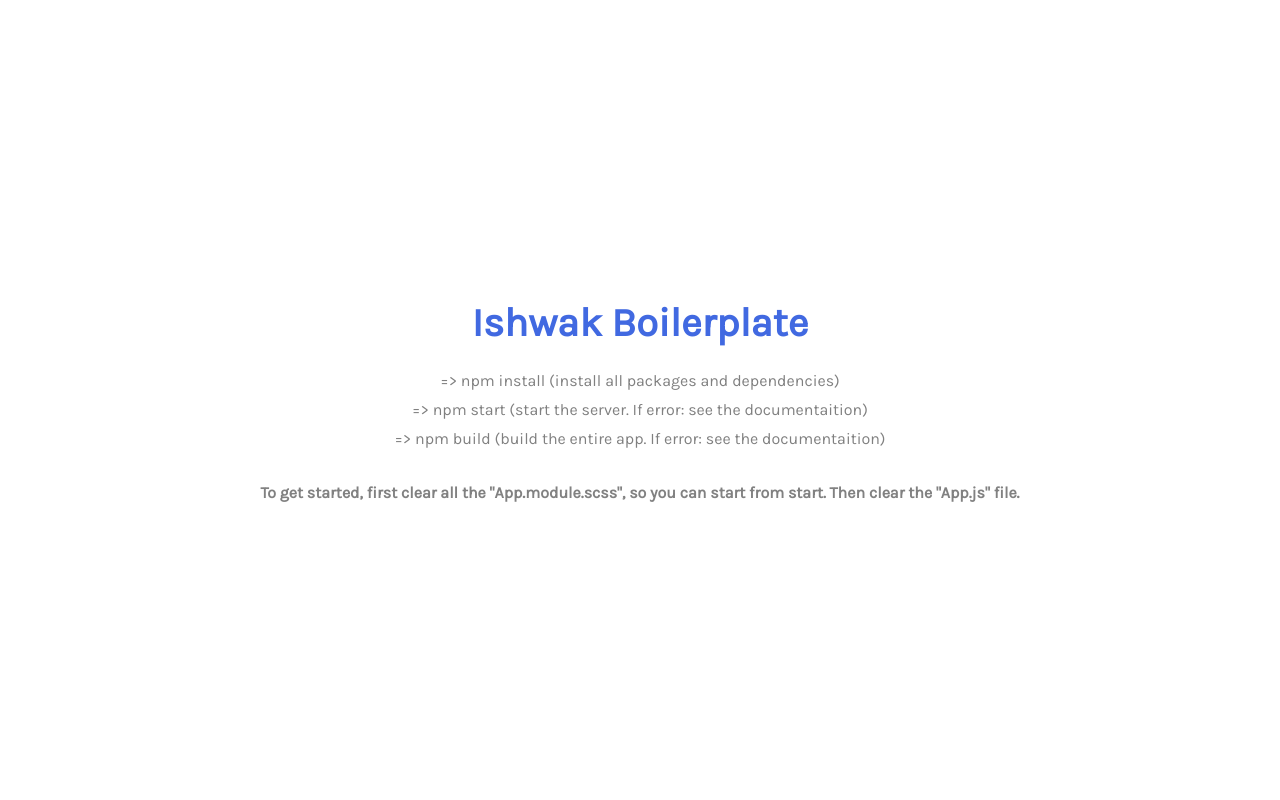
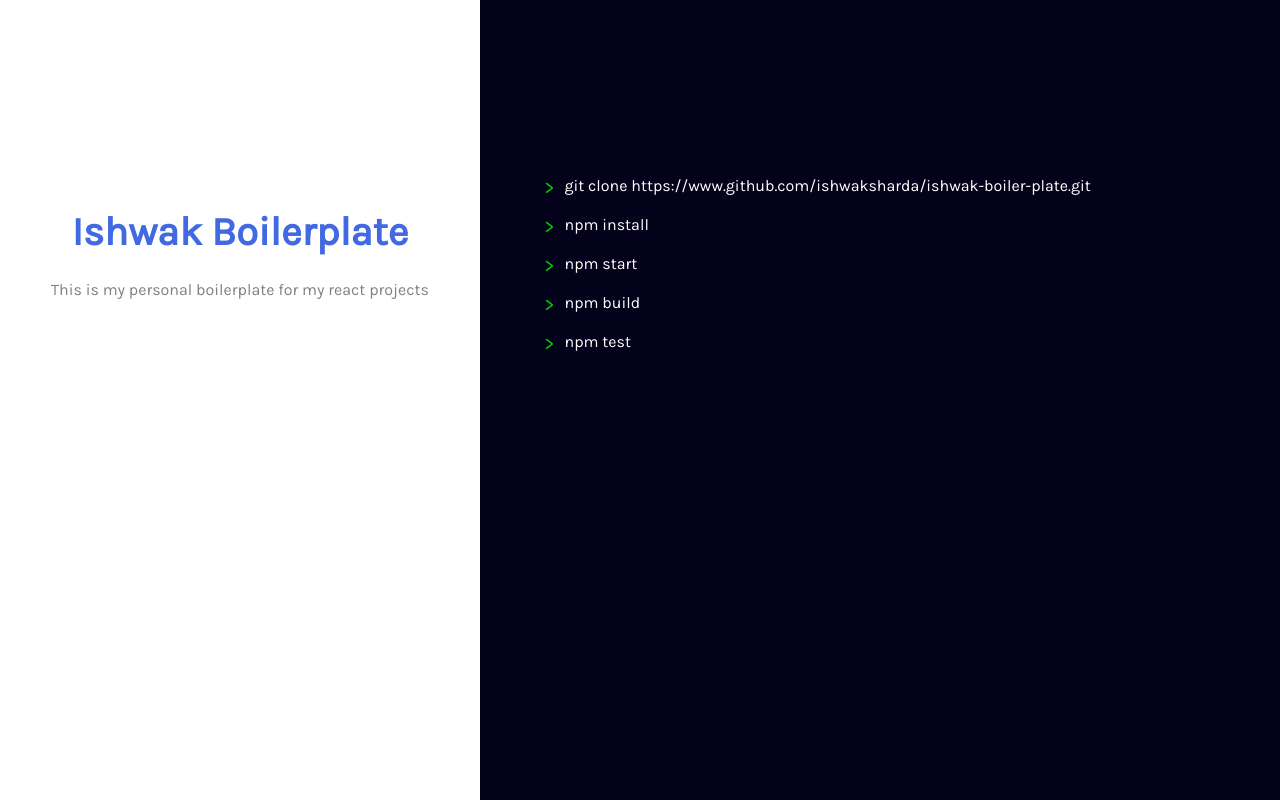
Before and after one commit to shardaishwak/boiler-plate, a React app: page / in a window 1280 px wide. Built offline with nearby package versions, Linux system fonts and the light colour scheme.

Commit message:
re-designed the welcome page

```diff
--- a/src/App.js
+++ b/src/App.js
@@ -3,22 +3,32 @@ import styles from "./App.module.scss"
 
 const App = props => {
 	return (
-		<div>
-			<div className={styles.App}>
+		<div className={styles.container}>
+			<div className={styles.App_left}>
 				<h1>Ishwak Boilerplate</h1>
-				<p> => npm install (install all packages and dependencies)</p>
-				<p>
-					{" "}
-					=> npm start (start the server. If error: see the documentaition)
-				</p>
-				<p>
-					{" "}
-					=> npm build (build the entire app. If error: see the documentaition)
-				</p>
-				<h4>
-					To get started, first clear all the "App.module.scss", so you can
-					start from start. Then clear the "App.js" file.
-				</h4>
+				<p>This is my personal boilerplate for my react projects</p>
+			</div>
+			<div className={styles.App_right}>
+				<div className={styles.command}>
+					<div className={styles.arrow}>></div>
+					git clone https://www.github.com/ishwaksharda/ishwak-boiler-plate.git
+				</div>
+				<div className={styles.command}>
+					<div className={styles.arrow}>></div>
+					npm install{" "}
+				</div>
+				<div className={styles.command}>
+					<div className={styles.arrow}>></div>
+					npm start
+				</div>
+				<div className={styles.command}>
+					<div className={styles.arrow}>></div>
+					npm build
+				</div>
+				<div className={styles.command}>
+					<div className={styles.arrow}>></div>
+					npm test
+				</div>
 			</div>
 		</div>
 	)
--- a/src/App.module.scss
+++ b/src/App.module.scss
@@ -1,11 +1,41 @@
-.App {
+.container {
 	width: 100%;
 	height: 100vh;
+	overflow: hidden;
+	display: flex;
+
+	.App_left {
+		width: 40%;
+		height: 100%;
 		color: #fff;
 		display: flex;
+		align-items: center;
 		flex-direction: column;
-	align-items: center;
-	justify-content: center;
+		margin-top: 13em;
+	}
+	.App_right {
+		width: 60%;
+		height: 100%;
+		background: rgb(4, 1, 27);
+		display: flex;
+		flex-direction: column;
+		padding: 10em 4em;
+		padding-right: 1em;
+
+		.command {
+			color: #fff;
+			display: flex;
+			margin-top: 1em;
+
+			.arrow {
+				color: rgb(0, 206, 0);
+				font-size: 20px;
+				margin-right: 10px;
+			}
+			.comment {
+				color: rgb(148, 148, 148);
+			}
+		}
 	}
 	h1 {
 		margin-bottom: 20px;
@@ -20,3 +50,4 @@ p {
 		margin: 5px 0;
 		color: gray;
 	}
+}
```
Lines whose indentation alone changed are shown as unchanged.
